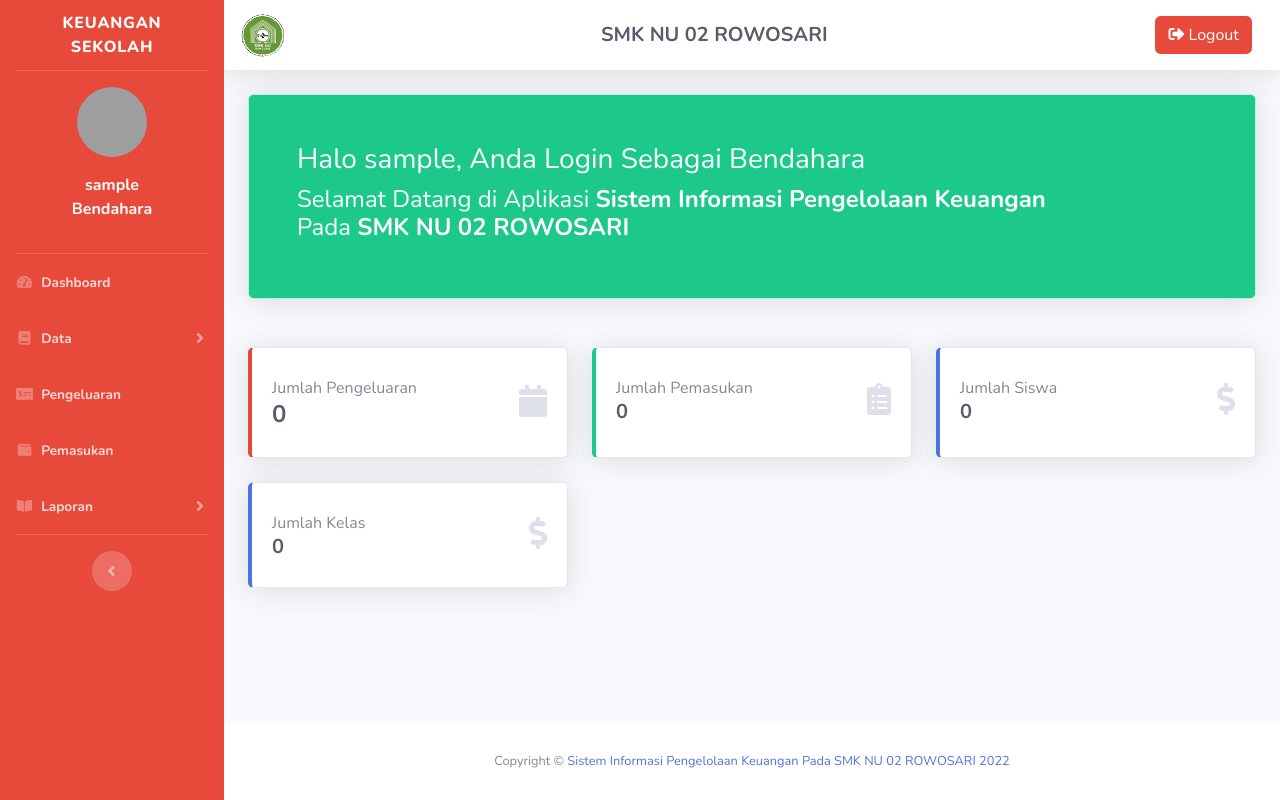
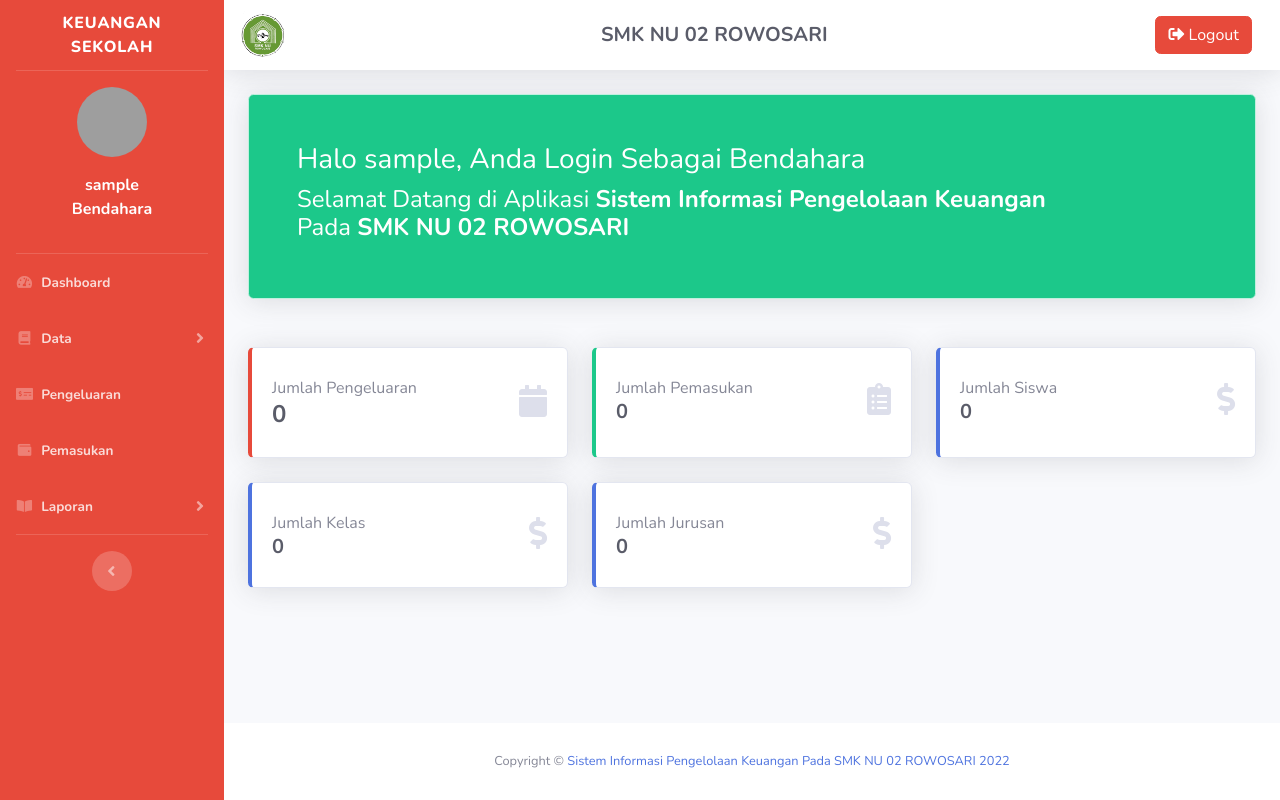
Before and after one commit to HilmiMubarok/keuangan-sekolah, a CodeIgniter app: page /keuangan-sekolah/dashboard in a window 1280 px wide. Run offline with CodeIgniter, Linux system fonts and the light colour scheme; the visitor is signed in with stand-in values (Sample User, id 1); data that the repository does not hold is empty; grey boxes are pictures that could not be loaded.

Commit message:
add getTotal func to jurusan model, and add total jurusan on dashboard

```diff
--- a/application/controllers/Dashboard.php
+++ b/application/controllers/Dashboard.php
@@ -8,6 +8,8 @@ class Dashboard extends CI_Controller {
 		parent::__construct();
 		$this->load->model('DashboardModel');
 		$this->load->model('KelasModel');
+		$this->load->model('JurusanModel');
+
 		if ($this->session->userdata('logged_in') == FALSE ) {
 			redirect("auth");
 		}
@@ -20,9 +22,7 @@ class Dashboard extends CI_Controller {
 		$data['jabatan'] = $this->session->userdata('role');
 		$data['nama_user'] = $this->session->userdata('name');
 		$data['jumlah_kelas'] = $this->KelasModel->getTotal();
-		// $data['at']        = count($this->DashboardModel->get('aktiva_tetap')->result());
-		// $data['atd']       = count($this->DashboardModel->get('at_dihentikan')->result());
-		// $data['penjualan'] = count($this->DashboardModel->get('penjualan')->result());
+		$data['jumlah_jurusan'] = $this->JurusanModel->getTotal();
 
 		$this->load->view('templates/header', $data);
 		$this->load->view('templates/navbar', $data);
--- a/application/models/JurusanModel.php
+++ b/application/models/JurusanModel.php
@@ -7,6 +7,11 @@ class JurusanModel extends CI_Model
     public function get()
     {
         return $this->db->get('jurusan')->result();
+    }
+
+    public function getTotal()
+    {
+        return $this->db->get('jurusan')->num_rows();
     }
 
     public function get_by($where)
--- a/application/views/dashboard.php
+++ b/application/views/dashboard.php
@@ -92,6 +92,28 @@
       </div>
     </div>
 
+    <div class="col-xl-4 col-md-4 mb-4">
+      <div class="card border-left-primary shadow h-100 py-2">
+        <div class="card-body">
+          <div class="row no-gutters align-items-center">
+            <div class="col mr-2">
+              Jumlah Jurusan
+              <div class="row no-gutters align-items-center">
+                <div class="col-auto">
+                  <div class="h5 mb-0 mr-3 font-weight-bold text-gray-800">
+                    <?= $jumlah_jurusan ?>
+                  </div>
+                </div>
+              </div>
+            </div>
+            <div class="col-auto">
+              <i class="fas fa-dollar-sign fa-2x text-gray-300"></i>
+            </div>
+          </div>
+        </div>
+      </div>
+    </div>
+
 
   </div>
 
```
